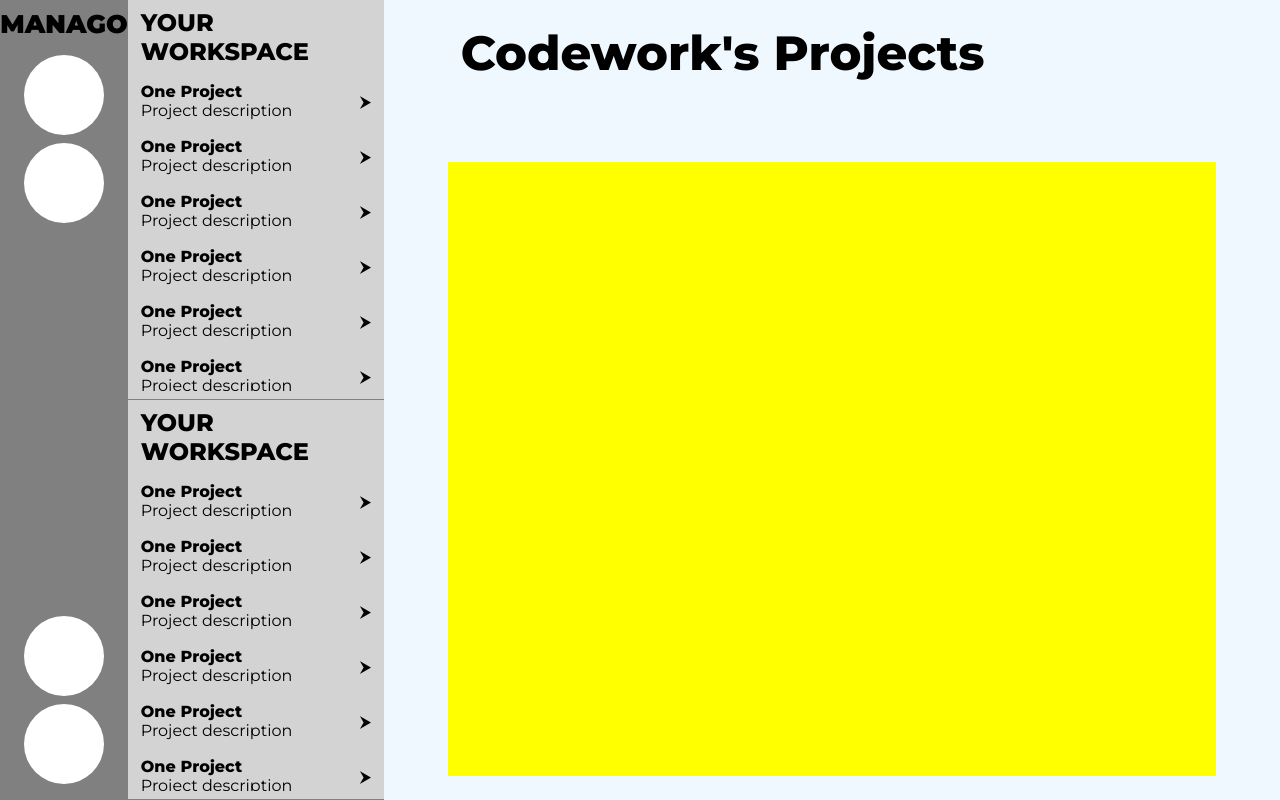
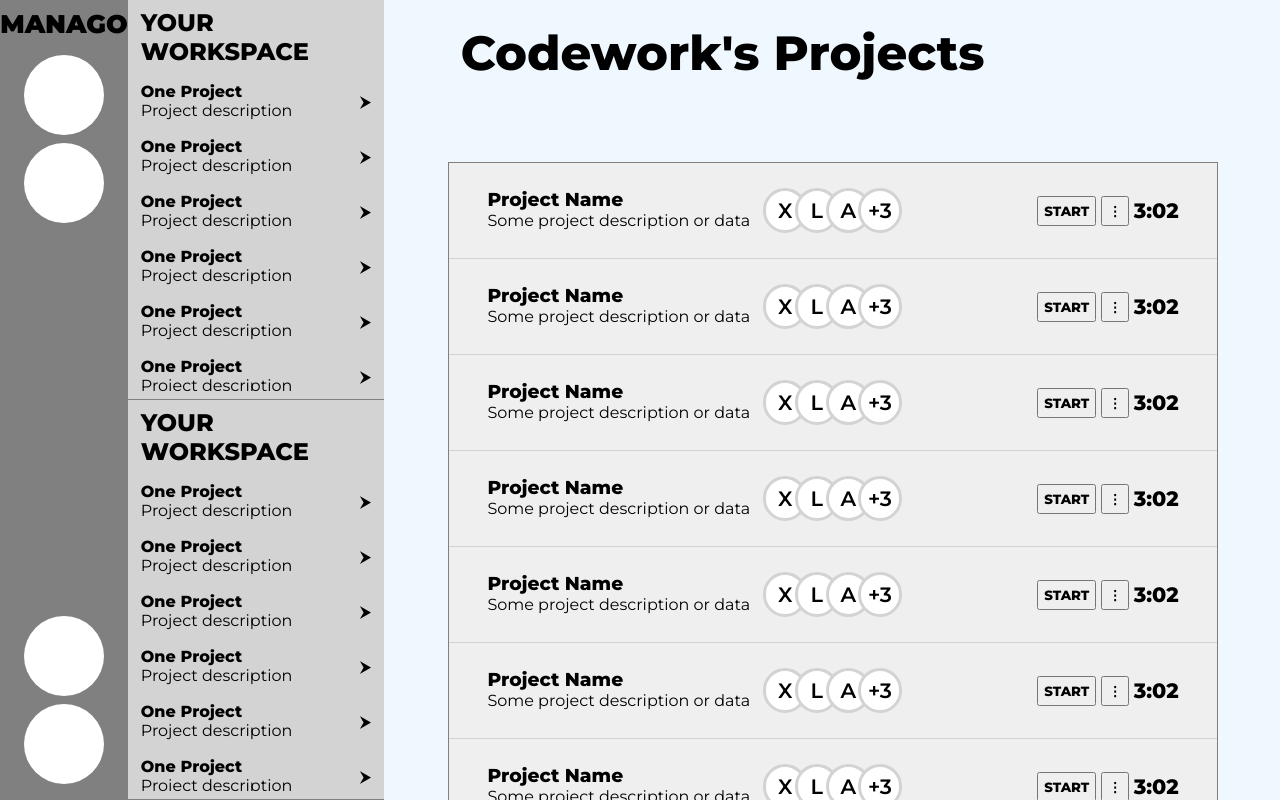
Before and after one commit to xaviervide/manago, a React (Create React App) app in the folder client/: page /dashboard in a window 1280 px wide. Built offline with nearby package versions, Linux system fonts and the light colour scheme.

Commit message:
feat: added projectCard component and it\'s wireframe

```diff
--- a/client/src/components/mainView/mainView.css
+++ b/client/src/components/mainView/mainView.css
@@ -21,9 +21,8 @@
 
 .mainview-project-container {
   margin-top: 10vh;
-  height: 100%;
   width: 100%;
-  background-color: yellow;
+  border: 1px solid gray ;
 }
 
 .mainview-container::-webkit-scrollbar {
--- a/client/src/components/mainView/mainView.tsx
+++ b/client/src/components/mainView/mainView.tsx
@@ -1,3 +1,4 @@
+import ProjectCard from '../projectCard/projectCard';
 import './mainView.css';
 
 function MainView () {
@@ -7,6 +8,19 @@ function MainView () {
         <h2>Codework's Projects</h2>
       </div>
       <div className="mainview-project-container">
+        <ProjectCard></ProjectCard>
+        <ProjectCard></ProjectCard>
+        <ProjectCard></ProjectCard>
+        <ProjectCard></ProjectCard>
+        <ProjectCard></ProjectCard>
+        <ProjectCard></ProjectCard>
+        <ProjectCard></ProjectCard>
+        <ProjectCard></ProjectCard>
+        <ProjectCard></ProjectCard>
+        <ProjectCard></ProjectCard>
+        <ProjectCard></ProjectCard>
+        <ProjectCard></ProjectCard>
+        <ProjectCard></ProjectCard>
 
       </div>
     </div>
--- /dev/null
+++ b/client/src/components/projectCard/projectCard.css
@@ -0,0 +1,54 @@
+.projectcard-container {
+  display: flex;
+  align-items: center;
+  justify-content: space-between;
+  box-sizing: border-box;
+  padding: 0 3vw;
+  height: 12vh;
+  background-color: rgb(239, 239, 239);
+  border-bottom: 1px solid lightgray;
+}
+
+.projectcard-info-container {
+  display: flex;
+  gap: 2vw;
+}
+
+.projectcard-members-container {
+  display: flex;
+}
+
+.projectcard-members-container div {
+  width: 3vw;
+  height: 3vw;
+  border-radius: 100%;
+  background-color: white;
+  border: 3px solid lightgray;
+  margin-left: -1vw;
+  display: flex;
+  align-items: center;
+  justify-content: center;
+  font-weight: 600;
+  font-size: 1.3rem;
+}
+
+.projectcard-timer-container {
+  display: flex;
+  align-items: center;
+  font-size: 1.3rem;
+  gap: 5px;
+}
+
+.projectcard-timer-container p {
+  font-weight: 700;
+}
+
+.projectcard-timer-container button {
+  box-sizing: border-box;
+  padding: 5px;
+  font-weight: 700;
+}
+
+.projectcard-timer-container button:hover {
+  cursor: pointer;
+}
--- /dev/null
+++ b/client/src/components/projectCard/projectCard.tsx
@@ -0,0 +1,27 @@
+import './projectCard.css';
+
+function ProjectCard () {
+  return (
+    <div className="projectcard-container">
+      <div className="projectcard-info-container">
+        <div>
+          <h3>Project Name</h3>
+          <p>Some project description or data</p>
+        </div>
+        <div className="projectcard-members-container">
+          <div>X</div>
+          <div>L</div>
+          <div>A</div>
+          <div>+3</div>
+        </div>
+      </div>
+      <div className="projectcard-timer-container">
+        <button>START</button>
+        <button>&#8942;</button>
+        <p>3:02</p>
+      </div>
+    </div>
+  );
+}
+
+export default ProjectCard;
```
